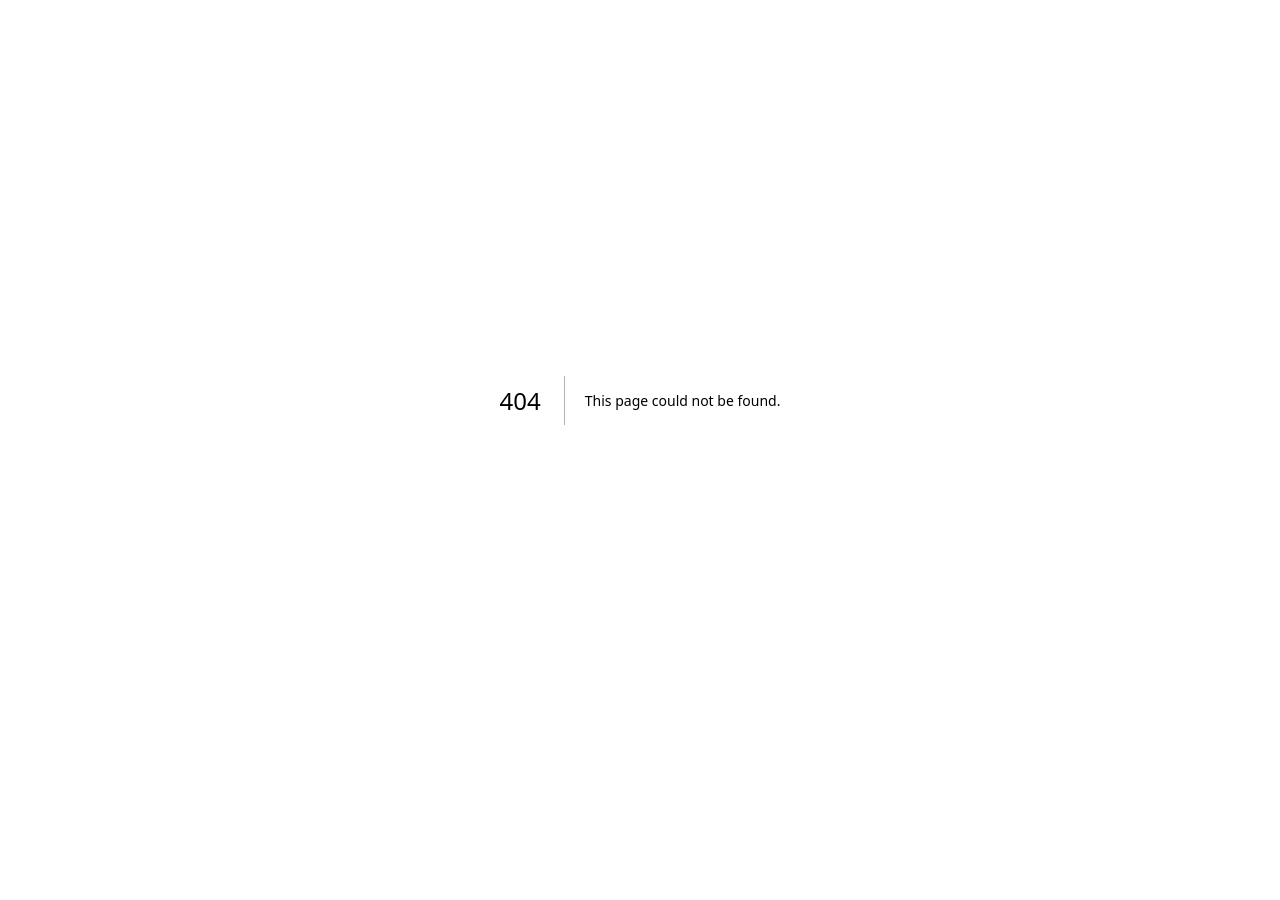
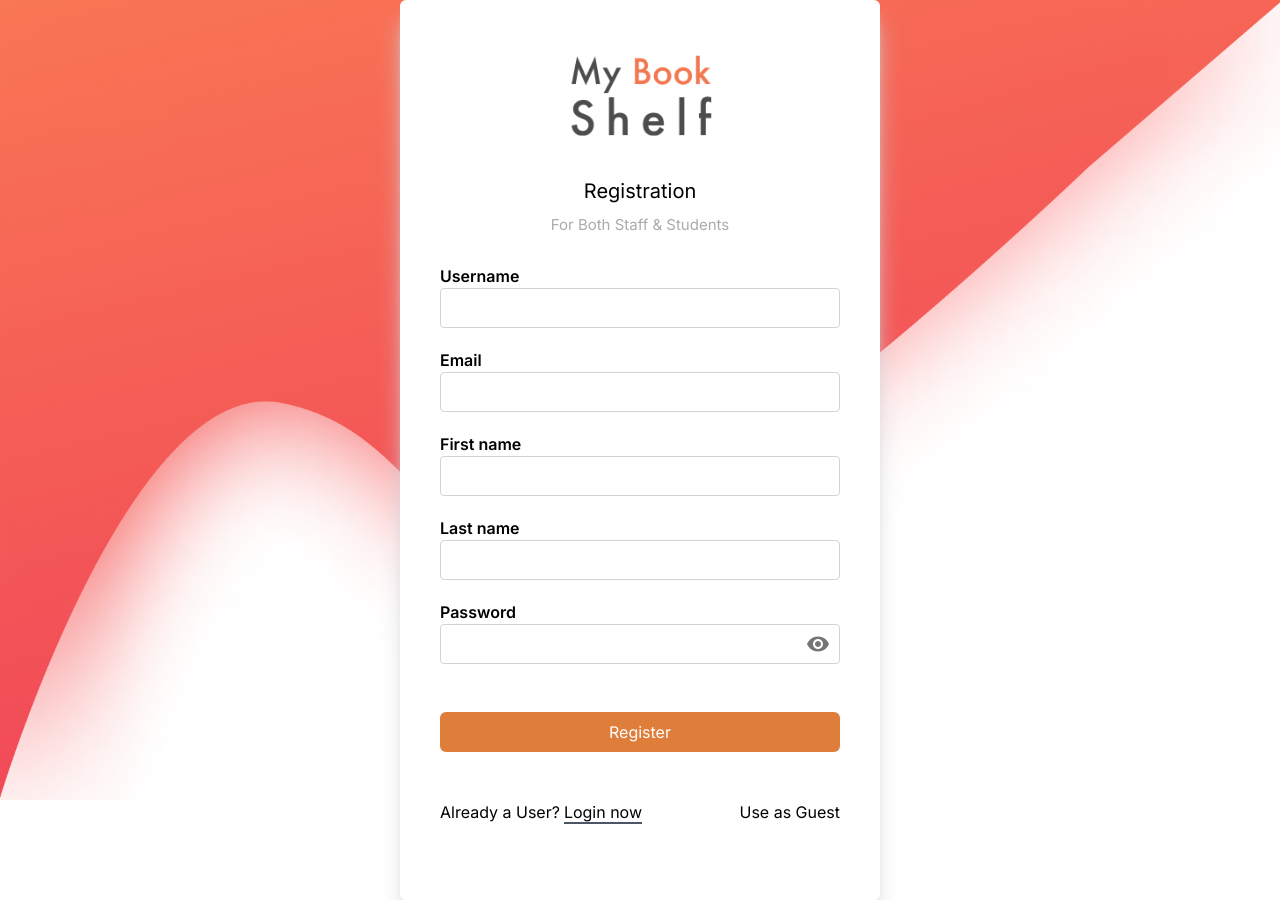
Before and after one commit to chethanmv-31/Library-Management-UI, a Next.js app: page /signup in a window 1280 px wide. Before the commit this address had no page. Before the commit the page ends 800 px from the top, so only its background shows below. Built offline with nearby package versions, Linux system fonts and the light colour scheme.

Commit message:
added signup page

```diff
--- a/src/app/login/page.tsx
+++ b/src/app/login/page.tsx
@@ -5,7 +5,11 @@ const login = () => {
   return (
     <>
       <div className="w-full h-full flex justify-center items-center">
-        <LoginForm />
+        <LoginForm
+          header={"Welcome Back !"}
+          subHeader={" Sign in to continue to your Digital Library "}
+          isSignUp={false}
+        />
       </div>
     </>
   );
--- /dev/null
+++ b/src/app/signup/page.tsx
@@ -0,0 +1,14 @@
+import React from "react";
+import LoginForm from "@/components/loginForm";
+
+const Signup = () => {
+  return (
+    <>
+      <div className="w-full h-full flex justify-center items-center">
+        <LoginForm isSignUp={true} header={"Registration"} subHeader={"For Both Staff & Students"} />
+      </div>
+    </>
+  );
+};
+
+export default Signup;
--- a/src/components/loginForm.tsx
+++ b/src/components/loginForm.tsx
@@ -4,17 +4,21 @@ import { VisibilityOff, Visibility } from "@mui/icons-material";
 import {
   Box,
   Checkbox,
-  FormControl,
-  FormControlLabel,
   IconButton,
   InputAdornment,
-  InputLabel,
   OutlinedInput,
   TextField,
 } from "@mui/material";
+import Link from "next/link";
 import React, { useState } from "react";
 
-const LoginForm = () => {
+interface TypeProps {
+  header: string;
+  subHeader: string;
+  isSignUp: boolean; // Optional prop
+}
+
+const LoginForm = ({ isSignUp, header, subHeader }: TypeProps) => {
   const [showPassword, setShowPassword] = useState<Boolean>(false);
 
   const handleClickShowPassword = () => setShowPassword((show) => !show);
@@ -39,14 +43,16 @@ const LoginForm = () => {
     },
   });
   return (
-    <div className="bg-white w-[480px] h-[750px] shadow-xl shadow-gray-300 rounded-md m-auto text-center p-10">
+    <div
+      className={`bg-white w-[480px] ${
+        isSignUp ? "h-[900px] p-10 pt-7" : "h-[750px] p-10"
+      } shadow-xl shadow-gray-300 rounded-md m-auto text-center `}
+    >
       <div>
         <img src="/assets/Logo 1.png" className="m-auto w-36 pt-5 mb-10" />
 
-        <p className="text-[20px] mb-4">Welcome Back !</p>
-        <p className="text-[15px] text-[#ABABAB] mb-10">
-          Sign in to continue to your Digital Library
-        </p>
+        <p className="text-[20px] mb-2"> {header}</p>
+        <p className="text-[15px] text-[#ABABAB] mb-7">{subHeader}</p>
         <Box
           component="form"
           sx={{
@@ -60,7 +66,26 @@ const LoginForm = () => {
             <p className="text-left text-[16px] font-semibold">Username</p>
             <CustomTextField id="outlined-size-small" size="small" />
           </div>
-          <div>
+          {isSignUp && (
+            <div className="mb-5">
+              <p className="text-left text-[16px] font-semibold">Email</p>
+              <CustomTextField id="outlined-size-small" size="small" />
+            </div>
+          )}
+          {isSignUp && (
+            <div className="mb-5">
+              <p className="text-left text-[16px] font-semibold">First name</p>
+              <CustomTextField id="outlined-size-small" size="small" />
+            </div>
+          )}
+          {isSignUp && (
+            <div className="mb-5">
+              <p className="text-left text-[16px] font-semibold">Last name</p>
+              <CustomTextField id="outlined-size-small" size="small" />
+            </div>
+          )}
+
+          <div className=" mb-5">
             <p className="text-left text-[16px] font-semibold">Password</p>
             <OutlinedInput
               id="outlined-adornment-password"
@@ -96,7 +121,8 @@ const LoginForm = () => {
         </Box>
       </div>
 
-      <div className="flex justify-between items-center mb-9 ">
+      {!isSignUp && (
+        <div className="flex justify-between items-center mb-9 mt-9">
           <div>
             <Checkbox
               sx={{
@@ -108,15 +134,39 @@ const LoginForm = () => {
             />
             <span className="text-[16px] ml-[-5px]">Remember me</span>
           </div>
-        <p>Forgot password?</p>
+          <p className="border-b-2 border-gray-600">Forgot password?</p>
         </div>
+      )}
+      {isSignUp ? (
+        <button className="bg-[#DF7D3A] text-white w-[100%] pt-2 pb-2 rounded-md mb-12">
+          Register
+        </button>
+      ) : (
         <button className="bg-[#DF7D3A] text-white w-[100%] pt-2 pb-2 rounded-md mb-12">
           Login
         </button>
+      )}
       <div className="flex justify-between items-center">
         <div>
+          {isSignUp ? (
+            <>
+              <span>Already a User?</span>
+              <Link href={""}>
+                <span className="text-[16px] border-b-2 border-gray-600 ml-1">
+                  Login now
+                </span>
+              </Link>
+            </>
+          ) : (
+            <>
               <span>New User?</span>
-          <span className="text-[16px]">Register Here</span>
+              <Link href={""}>
+                <span className="text-[16px] border-b-2 border-gray-600 ml-1">
+                  Register Here
+                </span>
+              </Link>
+            </>
+          )}
         </div>
         <p>Use as Guest </p>
       </div>
```
Lines whose indentation alone changed are shown as unchanged.
